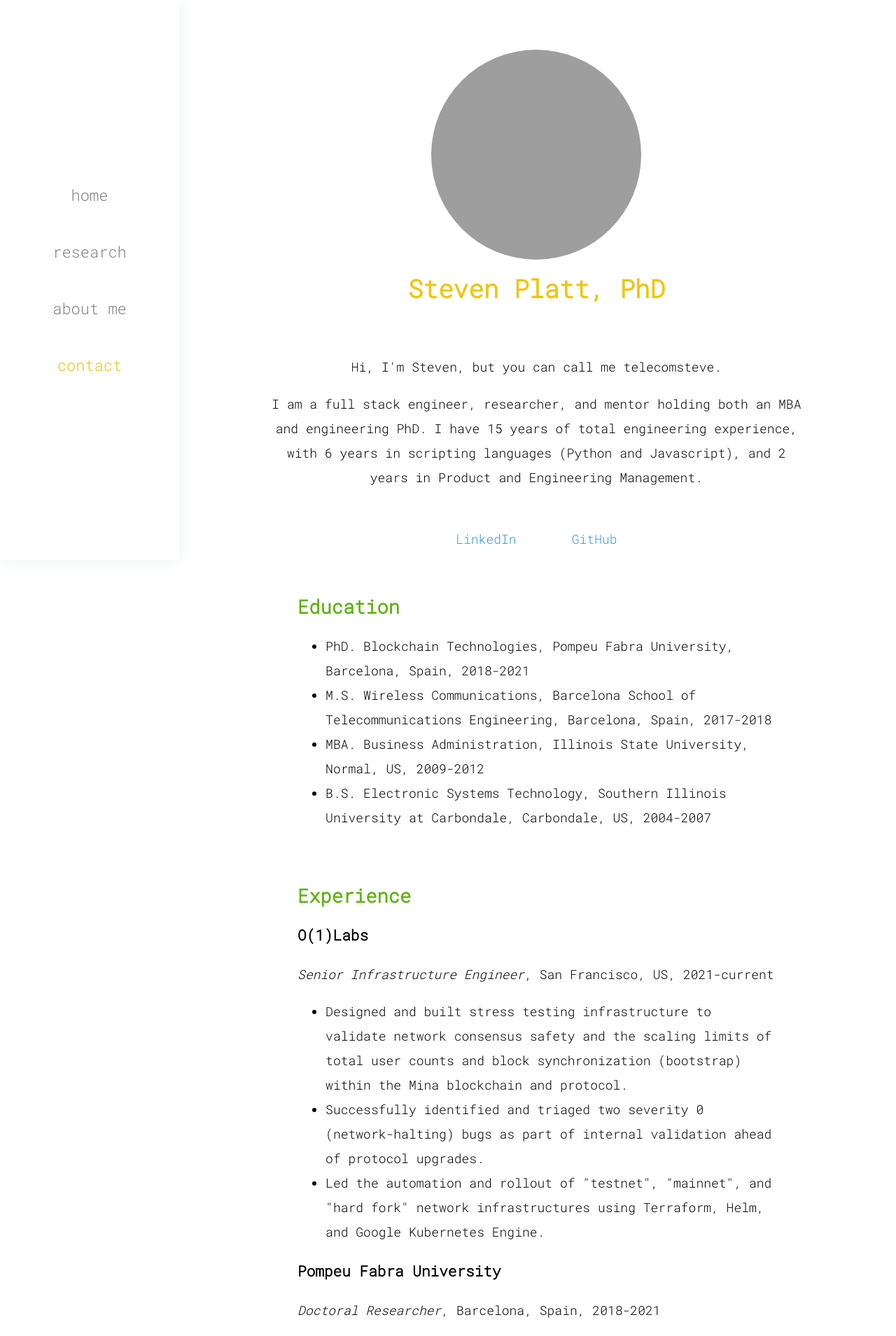
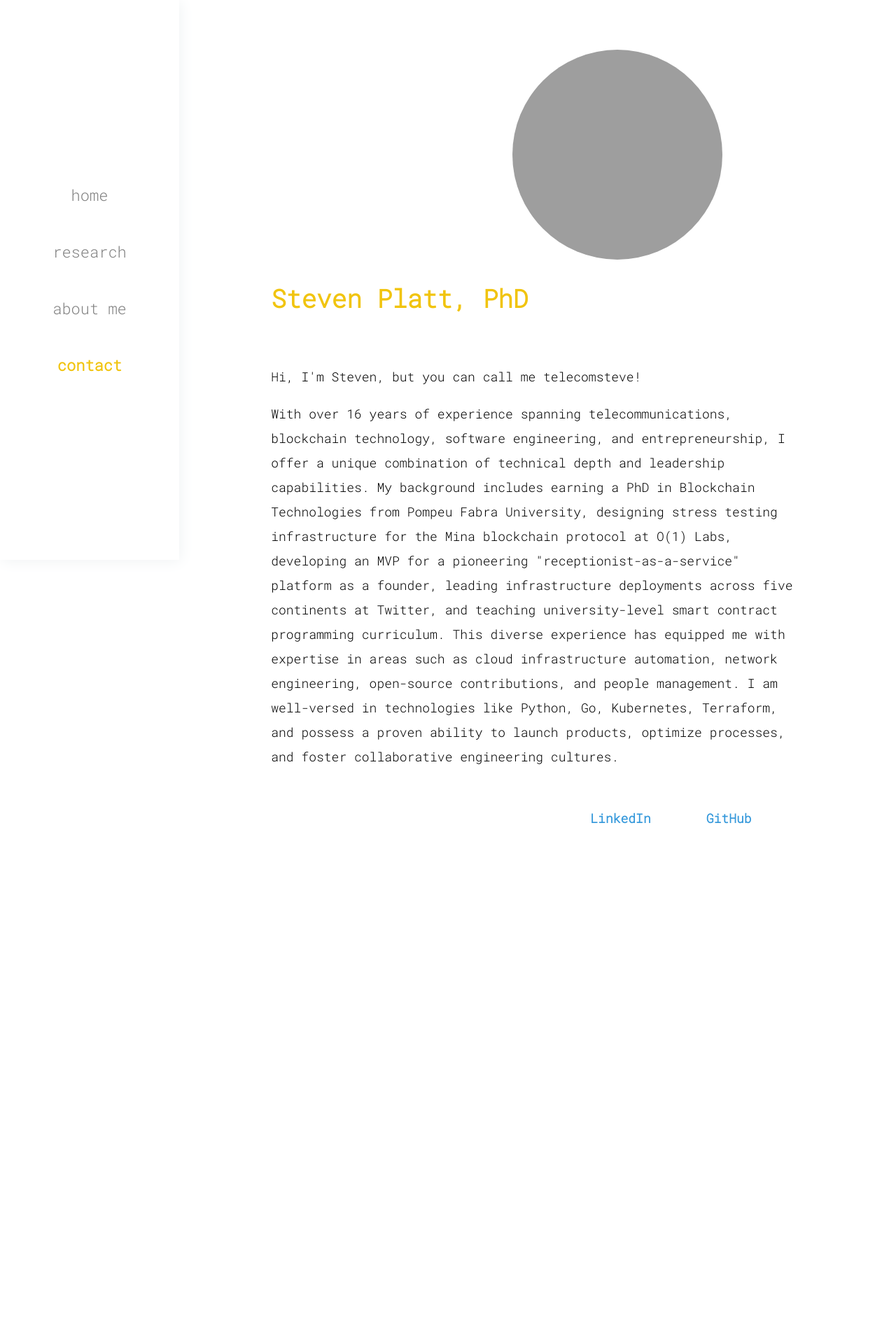
Before and after one commit to stevenplatt/telecomsteve-flask, a Flask app: page /about in a window 1280 px wide. Shown: the top 1909 px of the page at 70% size. After the commit the page ends 1177 px from the top, so only its background shows below. Run offline with Flask 2, Linux system fonts and the light colour scheme; grey boxes are pictures that could not be loaded.

Commit message:
updated about me page

```diff
--- a/telecomsteve/static/css/main.css
+++ b/telecomsteve/static/css/main.css
@@ -152,6 +152,12 @@ td {
 	padding: 8px;
 }
 
+.about_container {
+	width: 100%;
+	height: 300px;
+	margin-bottom: 5%;
+}
+
 .about_photo {
 	display: block;
 	width: 300px;
@@ -159,7 +165,7 @@ td {
 	object-fit: cover;
 	border-radius: 50%;
 	margin-left: auto;
-	margin-right: auto;
+	margin-right: 15%;
 }
 
 .about_logo {
@@ -169,12 +175,9 @@ td {
 	margin-right: auto;
 }
 
-.about_text {
-	text-align: center;
-}
-
 .about_links {
-	text-align: center;
+	text-align: right;
+	font-weight: bold;
 	padding: 0% 5% 5% 5%;
 }
 
@@ -319,7 +322,7 @@ input[type="password" i]:focus {
 	right: 5%;
 	z-index: 99;
 	font-size: 18px;
-	font-weight: 300;
+	font-weight: 600;
 	border: none;
 	outline: none;
 	background-color: white;
@@ -332,6 +335,7 @@ input[type="password" i]:focus {
 
 .contactBtn a {
 	color: #f1c40f;
+	font-weight: 600;
 }
 
 @media screen and (max-width: 700px) {
@@ -342,6 +346,8 @@ input[type="password" i]:focus {
 	.about_photo {
 		width: 200px;
 		height: 200px;
+		margin-left: auto;
+		margin-right: auto;
 	}
 
 	.main-content {
--- a/telecomsteve/templates/about.html
+++ b/telecomsteve/templates/about.html
@@ -1,98 +1,30 @@
 {% extends "sidebar.html" %}
 {% block content %}
     <div class="main">
-        <div>
+        <div class="about_container">
             <img src="../static/img/steven_platt.webp" alt="Steven Platt, PhD" class="about_photo">
         </div>
 
-        <div class="about_text">
+        <div>
             <h1>Steven Platt, PhD</h1><br>
 
-            <p>Hi, I'm Steven, but you can call me telecomsteve.</p>
-            <p>I am a full stack engineer, researcher, and mentor holding both an MBA and engineering PhD.
-                I have 15 years of total engineering experience, with 6 years in scripting languages (Python and Javascript), and 2 years in Product and Engineering Management.</p><br>
+            <p>Hi, I'm Steven, but you can call me telecomsteve!</p>
+
+            <p>With over 16 years of experience spanning telecommunications, blockchain technology, software engineering, and entrepreneurship,
+                I offer a unique combination of technical depth and leadership capabilities.
+                My background includes earning a PhD in Blockchain Technologies from Pompeu Fabra University,
+                designing stress testing infrastructure for the Mina blockchain protocol at O(1) Labs,
+                developing an MVP for a pioneering "receptionist-as-a-service" platform as a founder,
+                leading infrastructure deployments across five continents at Twitter, and teaching university-level smart contract programming curriculum.
+                This diverse experience has equipped me with expertise in areas such as cloud infrastructure automation, network engineering,
+                open-source contributions, and people management.
+                I am well-versed in technologies like Python, Go, Kubernetes, Terraform, and possess a proven ability to launch products,
+                optimize processes, and foster collaborative engineering cultures.</p><br>
+
             <div class="about_links">
                 <a class="about_links" target="blank" href="https://www.linkedin.com/in/telecomsteve">LinkedIn</a>
                 <a class="about_links" target="blank" href="https://github.com/stevenplatt/telecomsteve-flask">GitHub</a>
             </div>
-
-            <div class="main-content">
-                <h2 class="resume_accent">Education</h2>
-                <ul>
-                  <li>PhD. Blockchain Technologies, Pompeu Fabra University, Barcelona, Spain, 2018-2021</li>
-                  <li>M.S. Wireless Communications, Barcelona School of Telecommunications Engineering, Barcelona, Spain, 2017-2018</li>
-                  <li>MBA. Business Administration, Illinois State University, Normal, US, 2009-2012</li>
-                  <li>B.S. Electronic Systems Technology, Southern Illinois University at Carbondale, Carbondale, US, 2004-2007</li>
-                </ul>
-                <br>
-
-                <h2 class="resume_accent">Experience</h2>
-
-                <h3>O(1)Labs</h3>
-                <p><i>Senior Infrastructure Engineer</i>, San Francisco, US, 2021-current</p>
-                <ul>
-                  <li>Designed and built stress testing infrastructure to validate network consensus safety and the scaling limits of total user counts and block synchronization (bootstrap) within the Mina blockchain and protocol.</li>
-                  <li>Successfully identified and triaged two severity 0 (network-halting) bugs as part of internal validation ahead of protocol upgrades.</li>
-                  <li>Led the automation and rollout of "testnet", "mainnet", and "hard fork" network infrastructures using Terraform, Helm,
-                    and Google Kubernetes Engine.</li>
-                </ul>
-
-                <h3>Pompeu Fabra University</h3>
-                <p><i>Doctoral Researcher</i>, Barcelona, Spain, 2018-2021</p>
-                <ul>
-                  <li>Thesis: "Towards Generalized Blockchain Enabled Cellular Overlays".</li>
-                  <li>Wrote and taught the smart contract programming curriculum for a new "Blockchain Technologies" course focused on the Ethereum blockchain
-                      and Solidity programming language.</li>
-                  <li>Published research at top ranked journals and conferences including MDPI Journal Sensors (SJR Q1) and IEEE
-                    GlobeCom.</li>
-                </ul>
-
-                <h3>Yoptio</h3>
-                <p><i>Founder</i>, San Francisco, US, 2016-2018</p>
-                <ul>
-                  <li>Hired and managed an outsourced development team consisting of an account manager and three developers located in the United States and India.</li>
-                  <li>Built an MVP for a receptionist-as-a-service platform, supporting number ordering, dynamic call routing, and voice message transcription.</li>
-                </ul>
-
-                <h3>Twitter.com</h3>
-                <p><i>Systems Engineer II</i>, San Francisco, US, 2014-2017</p>
-                <ul>
-                  <li>Managed infrastructure deployments on 5 continents including DNS, server virtualization, and storage arrays.</li>
-                  <li>Migrated monolith VoIP infrastructure to a service-oriented design, reducing voice carrier costs globally 72%.</li>
-                  <li>Reduced site delivery time from 12 weeks to 2 by transitioning ISDN cricuits to internet peering using SIP.</li>
-                  <li>Mentored and trained support engineers as company headcount expanded 100% in 2 years.</li>
-                </ul>
-
-                <h3>Salesforce.com</h3>
-                <p><i>Network Engineer</i>, San Francisco, US, 2012-2014</p>
-                <ul>
-                  <li>Principle network deployment engineer; completed network deployment for facilities in the United States,
-                    United Kingdom and Australia.</li>
-                  <li>Global support for Cisco LAN, WAN, Wireless and VPN, Juniper firewall, and F5 Load Balancer systems.</li>
-                </ul>
-
-                <h3>Caterpillar Inc</h3>
-                <p><i>IT Analyst II</i>, Peoria, US, 2007-2012</p>
-                <ul>
-                  <li>Engineering lead for Enterprise Video technology and services.</li>
-                  <li>Completed platform design and field trials of new satellite connected "field view" industrial camera to enable remote machine support with deployments in Canada, Czech Republic, and the United States.</li>
-                </ul>
-                <br>
-
-                <h2 class="resume_accent">Open Source Contributions</h2>
-                <ul>
-                  <li><a href="https://github.com/MinaProtocol/mina" target="blank">mina</a>, 2021-current</li>
-                  <li><a href="https://gitlab.gnome.org/GNOME/gnome-shell" target="blank">gnome-shell</a>, 2020</li>
-                </ul>
-                <br>
-
-                <h2 class="resume_accent">Languages and Tools</h2>
-                <ul>
-                  <li>Python, Go, Javascript, Bash, YAML, HCL, Solidity, SQL</li>
-                  <li>Linux, AWS, GCP, Azure, Docker, Kubernetes, Ansible, Puppet, Terraform, Engineering Management</li>
-                </ul>
-            </div>
-
         </div>
     </div>
 {% endblock content %}
```
